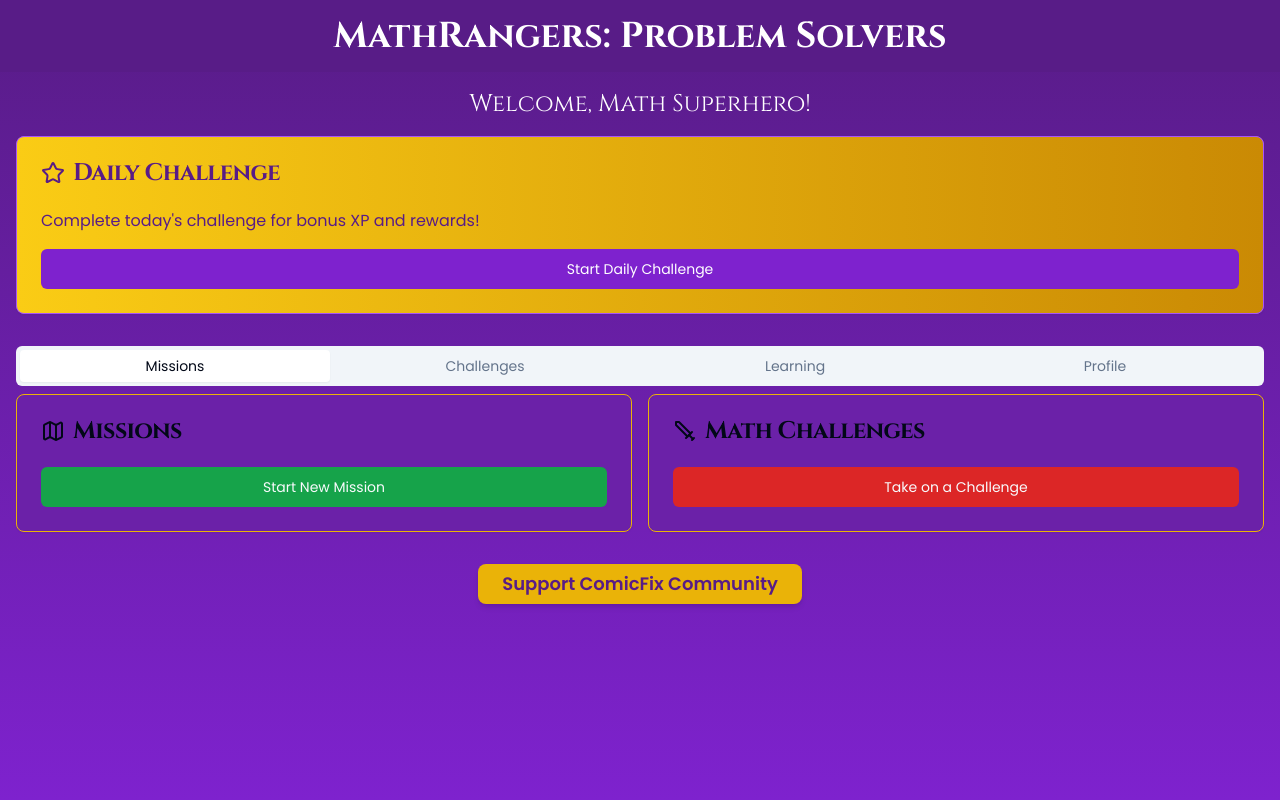
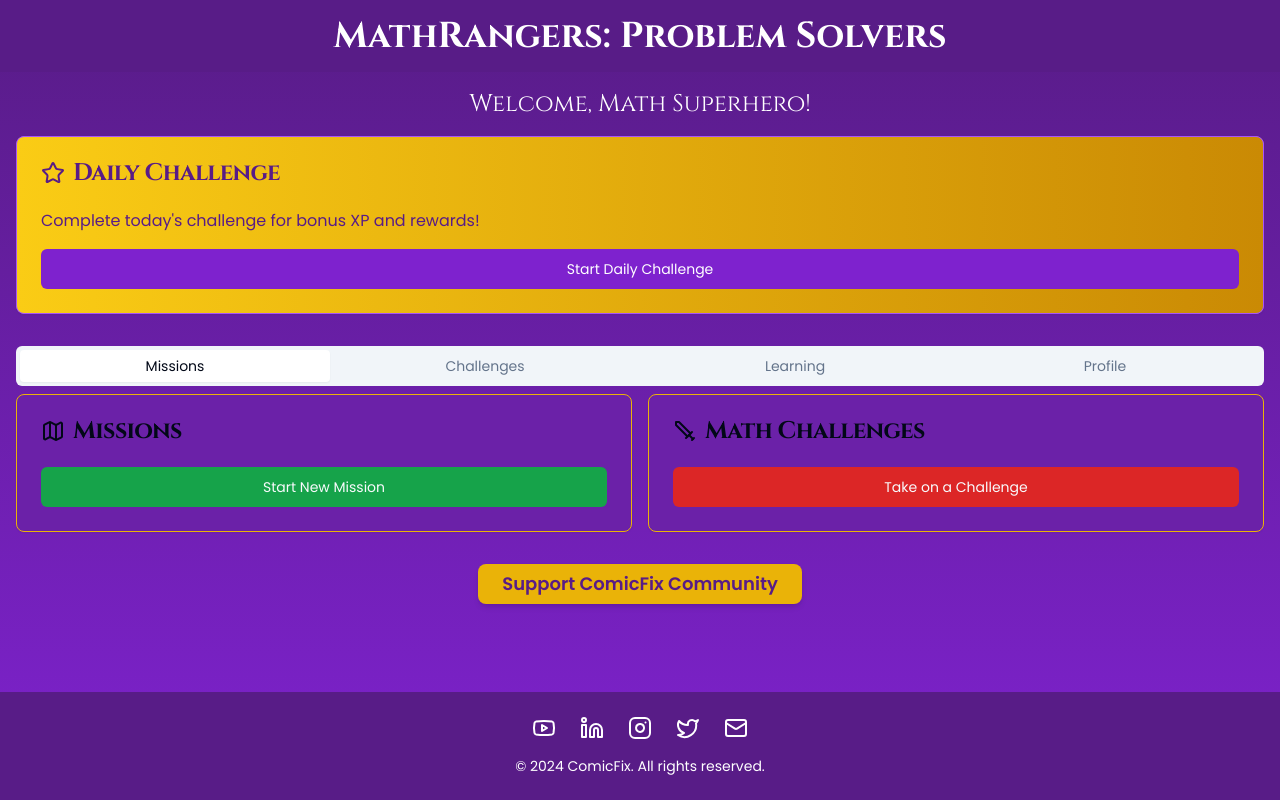
Before and after one commit to ComicFix-com/mathrangers, a React (Vite) app: page / in a window 1280 px wide. Built offline with nearby package versions, Linux system fonts and the light colour scheme.

Commit message:
Add social media links to footer
Included social media profile IDs in the footer with links to YouTube, LinkedIn, Instagram, X (formerly Twitter), and an email link. Each link changes text color on hover and opens in a new tab without referrer.
[skip gpt_engineer]

```diff
--- /dev/null
+++ b/src/components/Footer.jsx
@@ -0,0 +1,38 @@
+import React from 'react';
+import { YoutubeIcon, LinkedinIcon, InstagramIcon, TwitterIcon, MailIcon } from 'lucide-react';
+
+const Footer = () => {
+  const socialLinks = [
+    { icon: YoutubeIcon, href: 'https://www.youtube.com/@comicfixxx', label: 'YouTube' },
+    { icon: LinkedinIcon, href: 'https://www.linkedin.com/company/comicfix-com', label: 'LinkedIn' },
+    { icon: InstagramIcon, href: 'https://www.instagram.com/comicfix.in/', label: 'Instagram' },
+    { icon: TwitterIcon, href: 'https://x.com/comicfixin', label: 'X (Twitter)' },
+    { icon: MailIcon, href: 'mailto:comicfixxx@gmail.com', label: 'Email' },
+  ];
+
+  return (
+    <footer className="bg-purple-900 text-white py-6 mt-8">
+      <div className="container mx-auto px-4">
+        <div className="flex justify-center space-x-6">
+          {socialLinks.map(({ icon: Icon, href, label }) => (
+            <a
+              key={label}
+              href={href}
+              target="_blank"
+              rel="noopener noreferrer"
+              className="hover:text-yellow-400 transition-colors duration-300"
+              aria-label={label}
+            >
+              <Icon size={24} />
+            </a>
+          ))}
+        </div>
+        <p className="text-center mt-4 text-sm">
+          © {new Date().getFullYear()} ComicFix. All rights reserved.
+        </p>
+      </div>
+    </footer>
+  );
+};
+
+export default Footer;
--- a/src/pages/Index.jsx
+++ b/src/pages/Index.jsx
@@ -3,6 +3,7 @@ import { Button } from "@/components/ui/button";
 import { Tabs, TabsContent, TabsList, TabsTrigger } from "@/components/ui/tabs";
 import { MapIcon, SwordIcon, MusicIcon, SearchIcon, BeanIcon, DicesIcon, BookOpenIcon, ActivityIcon } from 'lucide-react';
 import Header from '@/components/Header';
+import Footer from '@/components/Footer';
 import MissionCard from '@/components/MissionCard';
 import ProfileCard from '@/components/ProfileCard';
 import MathProblemDialog from '@/components/MathProblemDialog';
@@ -101,10 +102,10 @@ const Index = () => {
   };
 
   return (
-    <div className="min-h-screen bg-gradient-to-b from-purple-900 to-purple-700 text-white">
+    <div className="min-h-screen flex flex-col bg-gradient-to-b from-purple-900 to-purple-700 text-white">
       <Header />
 
-      <main className="container mx-auto p-4">
+      <main className="container mx-auto p-4 flex-grow">
         <h2 className="text-xl md:text-2xl font-cinzel mb-4 text-center">Welcome, Math Superhero!</h2>
 
         <DailyChallenge onStartChallenge={startDailyChallenge} />
@@ -155,6 +156,8 @@ const Index = () => {
         </div>
       </main>
 
+      <Footer />
+
       <MathProblemDialog
         open={dialogOpen}
         onOpenChange={setDialogOpen}
```
